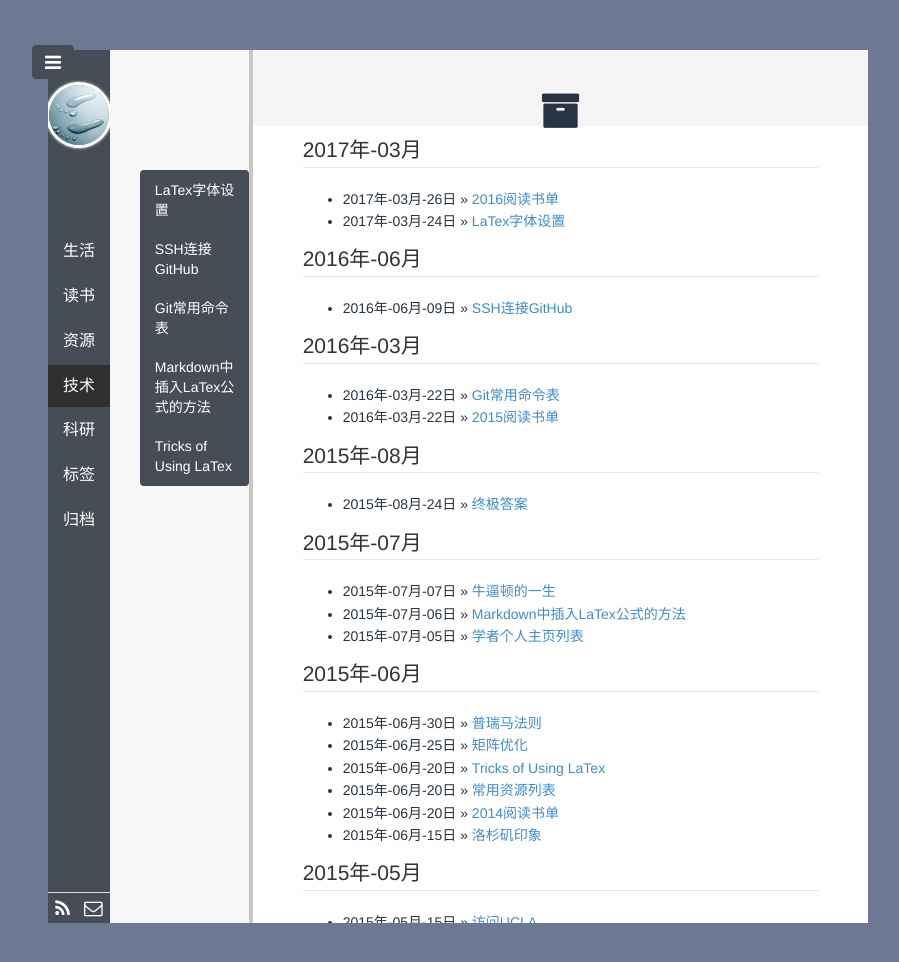
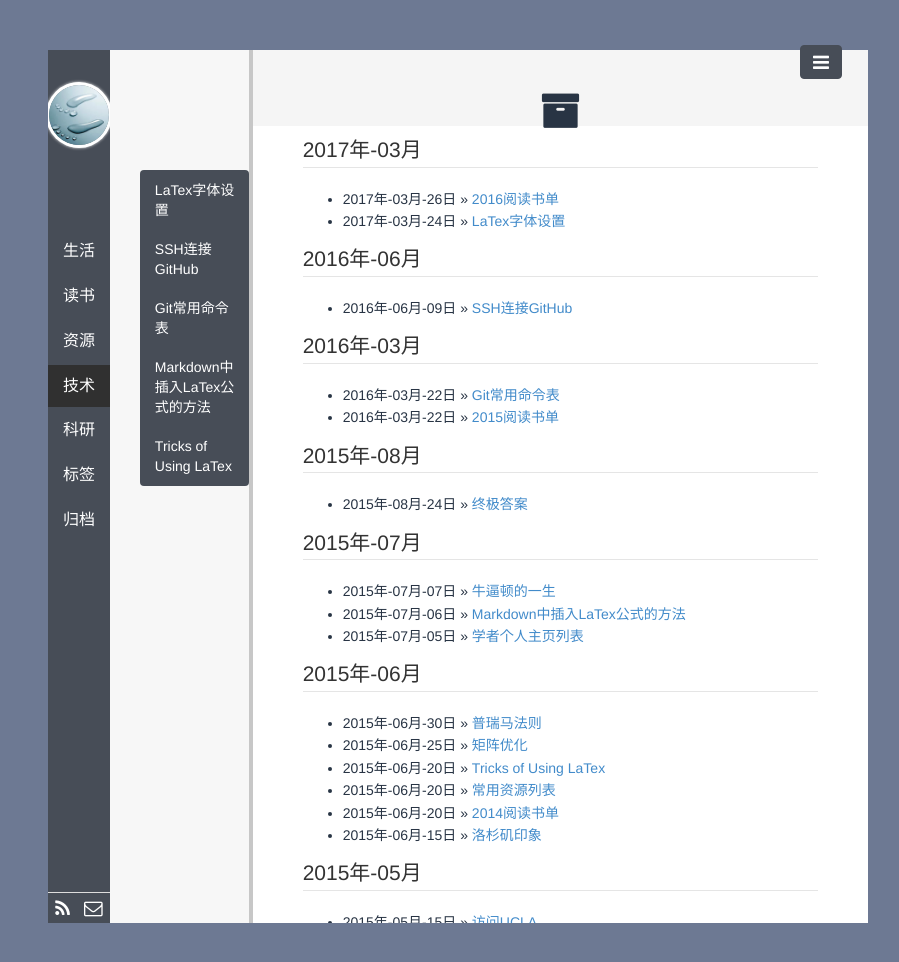
Before and after one commit to polyHong/polyHong.github.io, a Jekyll site: the page built from pages/archive.html, in a window 1280 px wide. Shown: the top 962 px of the page, without its empty margins (182-1081 px from the left). Built offline with Jekyll 4.4.1, drawn with Linux system fonts in a browser that asks for light colours; Markdown is read by kramdown in place of the engine named in the settings; comment, search, counter and statistics services are not loaded.

Commit message:
udpate nav button

```diff
--- a/_includes/footer.html
+++ b/_includes/footer.html
@@ -1,9 +1,9 @@
-<div style="position:fixed;right:80%;top:87px;">
+<div style="position:fixed;right:20%;top:87px;">
   <button id="content_btn" class="btn btn-primary" style="width:43px; height:34px;">
     <i class="fa fa-lg fa-plus"></i>
   </button>
 </div>
-<div style="position:fixed;right:80%;top:45px;">
+<div style="position:fixed;right:20%;top:45px;">
   <button id="nav_btn" class="btn btn-primary">
     <i class="fa fa-lg fa-navicon"></i>
   </button>
```
